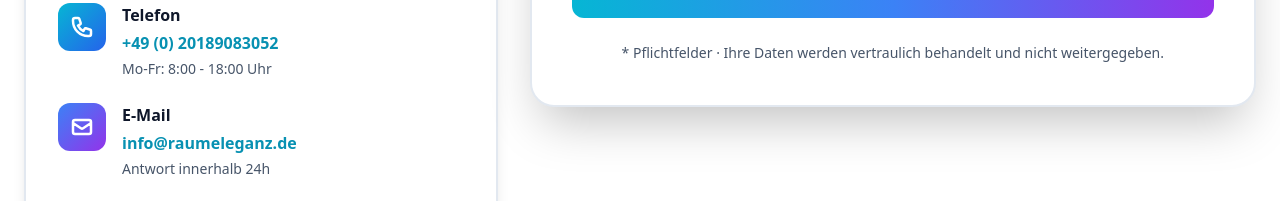
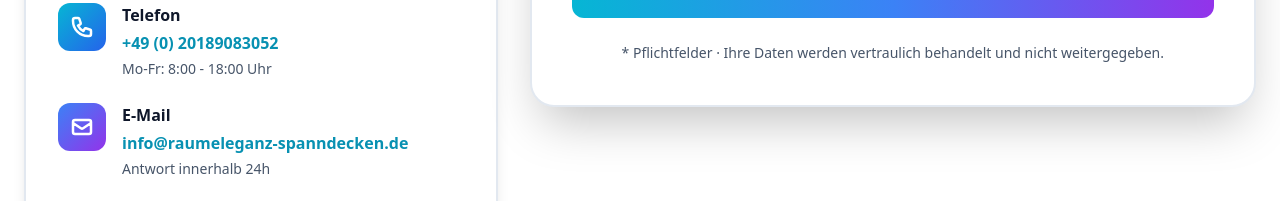
Before and after one commit to Raumeleganz/Raumeleganz-nrw, a Next.js app in the folder components/raumeleganz-spanndecken/: page /kontakt in a window 1280 px wide. Shown: the part 1640-1841 px from the top of the page. Built offline with nearby package versions, Linux system fonts and the light colour scheme.

Commit message:
update email adresse

```diff
--- a/components/raumeleganz-spanndecken/src/app/kontakt/KontaktForm.tsx
+++ b/components/raumeleganz-spanndecken/src/app/kontakt/KontaktForm.tsx
@@ -108,7 +108,7 @@
                 </div>
                 <div className="text-left">
                   <p className="text-xs text-slate-600 font-semibold">E-Mail</p>
-                  <p className="text-sm font-bold text-slate-900">info@raumeleganz.de</p>
+                  <p className="text-sm font-bold text-slate-900">info@raumeleganz-spanndecken.de</p>
                 </div>
               </a>
             </div>
@@ -247,7 +247,7 @@
                         href="mailto:info@raumeleganz-spanndecken.de"
                         className="text-cyan-600 hover:text-cyan-700 transition-colors font-bold break-all"
                       >
-                        info@raumeleganz.de
+                        info@raumeleganz-spanndecken.de
                       </a>
                       <p className="text-sm text-slate-600 mt-1">Antwort innerhalb 24h</p>
                     </div>
@@ -604,7 +604,7 @@
                   <svg className="w-5 h-5 text-cyan-400" fill="none" viewBox="0 0 24 24" stroke="currentColor" strokeWidth="2.5">
                     <path strokeLinecap="round" strokeLinejoin="round" d="M3 8l7.89 5.26a2 2 0 002.22 0L21 8M5 19h14a2 2 0 002-2V7a2 2 0 00-2-2H5a2 2 0 00-2 2v10a2 2 0 002 2z" />
                   </svg>
-                  <span className="font-semibold">info@raumeleganz.de</span>
+                  <span className="font-semibold">info@raumeleganz-spanndecken.de</span>
                 </div>
               </div>
             </div>
```
